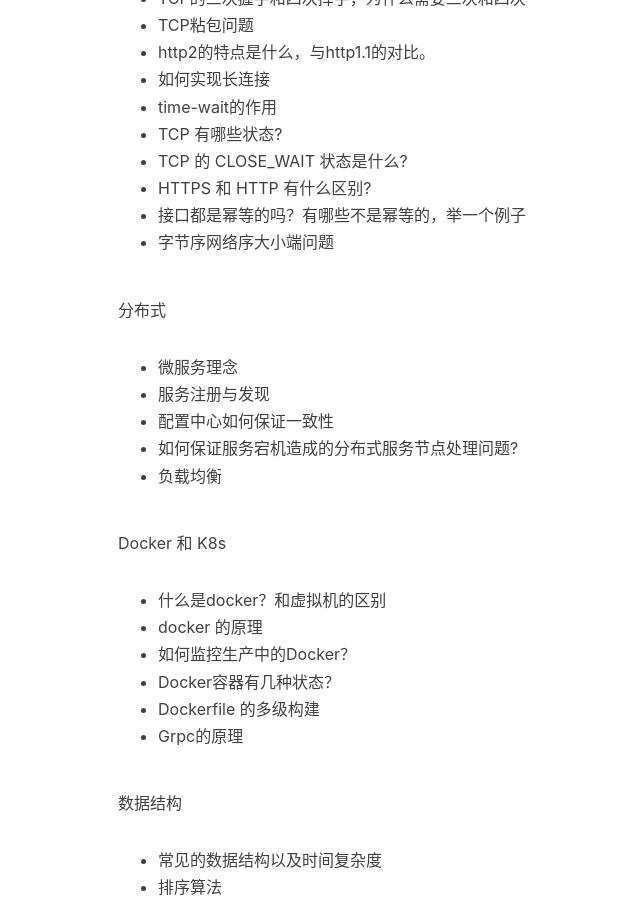
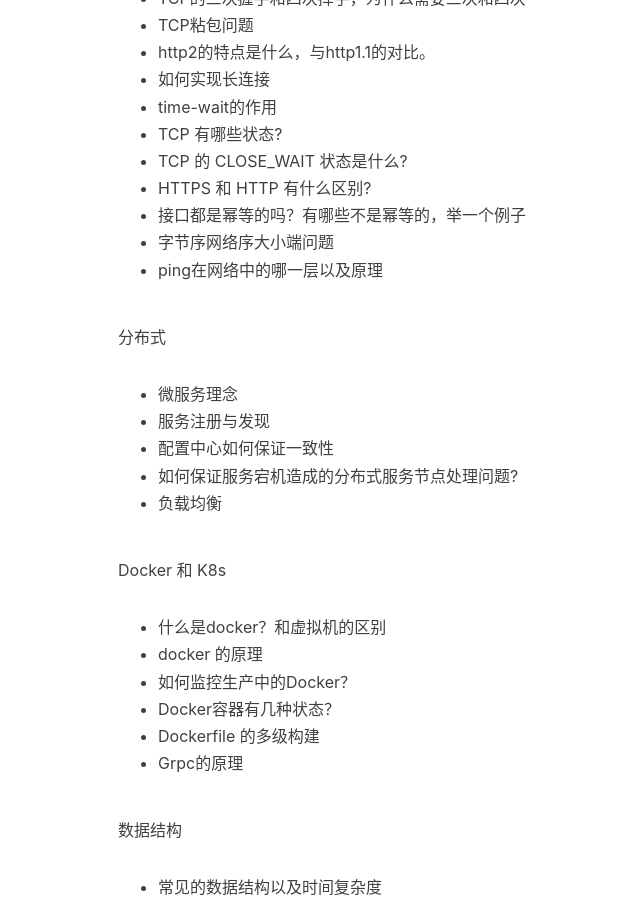
Before and after one commit to Ma-Yihang/futuretechx.github.io, a Jekyll site: the page built from _posts/2021-03-20-interview-summary.md, in a window 1280 px wide and 900 px high, scrolled down 2120 px. Shown: the whole window, without its empty margins (147-787 px from the left). Built offline with Jekyll 4.4.1, drawn with Linux system fonts in a browser that asks for light colours; nearby versions of some CDN libraries; our own code applies the rules of GitHub Pages for plain Markdown files; comment, search, counter and statistics services are not loaded.

Commit message:
Update 2021-03-20-interview-summary.md

```diff
--- a/_posts/2021-03-20-interview-summary.md
+++ b/_posts/2021-03-20-interview-summary.md
@@ -55,6 +55,7 @@
 - HTTPS 和 HTTP 有什么区别?
 - 接口都是幂等的吗？有哪些不是幂等的，举一个例子
 - 字节序网络序大小端问题
+- ping在网络中的哪一层以及原理
 
 分布式
 - 微服务理念
```
